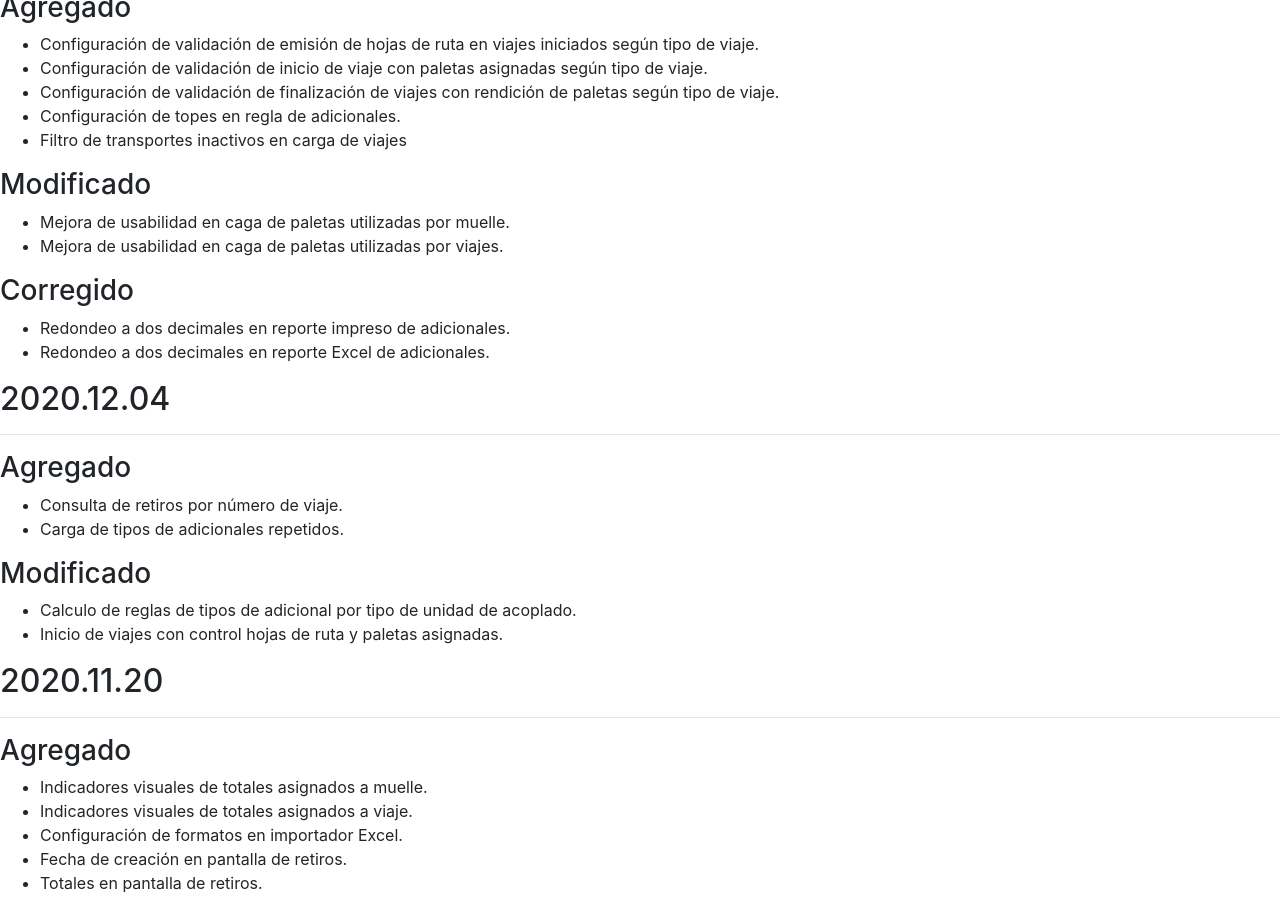
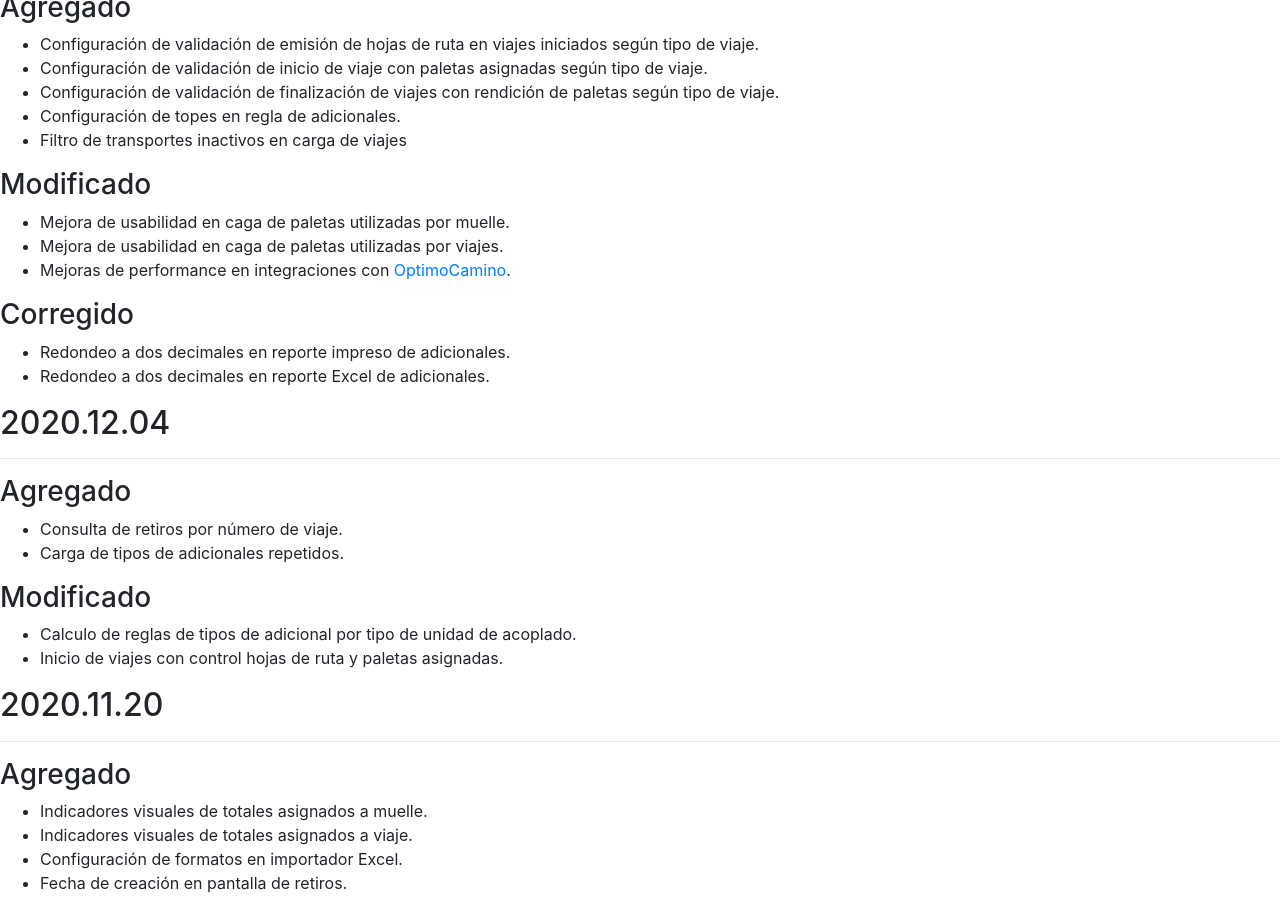
Before and after one commit to msanchez-brainsys/msanchez-brainsys.github.io, a Jekyll site: the page built from registro-cambios.markdown, in a window 1280 px wide and 900 px high, scrolled down 449 px. Built offline with Jekyll 4.4.1, drawn with Linux system fonts in a browser that asks for light colours.

Commit message:
Se agregaron mejoras de performance en integraciones con OptimoCamino

```diff
--- a/registro-cambios.markdown
+++ b/registro-cambios.markdown
@@ -43,6 +43,7 @@ El formato esta basado en [Keep a Changelog](https://keepachangelog.com/es-ES/1.
 ### Modificado
 - Mejora de usabilidad en caga de paletas utilizadas por muelle.
 - Mejora de usabilidad en caga de paletas utilizadas por viajes.
+- Mejoras de performance en integraciones con [OptimoCamino](https://www.optimocamino.com/).
 
 ### Corregido
 - Redondeo a dos decimales en reporte impreso de adicionales.
```
